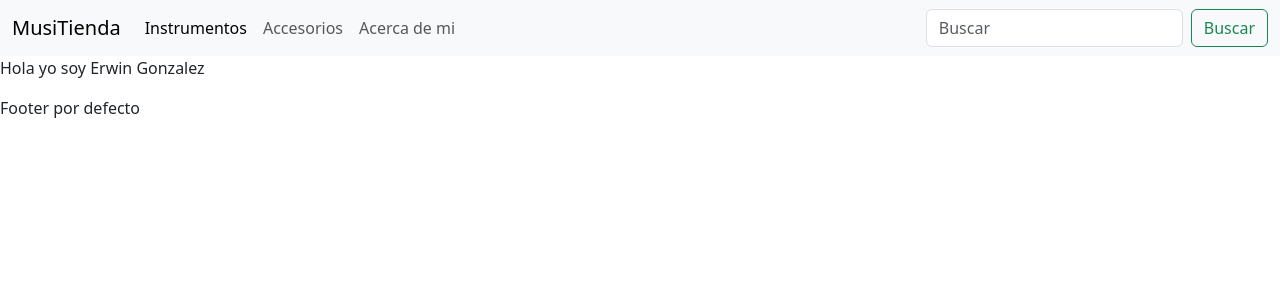
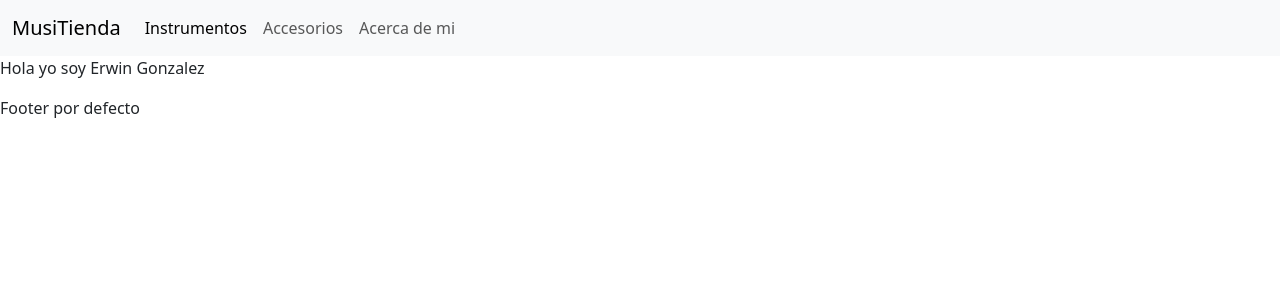
Before and after one commit to ErwinGonzalezBonilla/trabajofinalcoderhouse, a Django app: page /inicio/ in a window 1280 px wide. Shown: the top 300 px of the page. Run offline with Django 5.2, Linux system fonts and the light colour scheme.

Commit message:
quitamos el search

```diff
--- a/templates/navigation.html
+++ b/templates/navigation.html
@@ -16,10 +16,10 @@
             <a class="nav-link" href="{% url 'inicio:about' %}">Acerca de mi</a>
           </li>
         </ul>
-        <form class="d-flex" role="search">
+        {% comment %} <form class="d-flex" role="search">
           <input class="form-control me-2" type="search" placeholder="Buscar" aria-label="Buscar">
           <button class="btn btn-outline-success" type="submit">Buscar</button>
-        </form>
+        </form> {% endcomment %}
       </div>
     </div>
   </nav>
```
